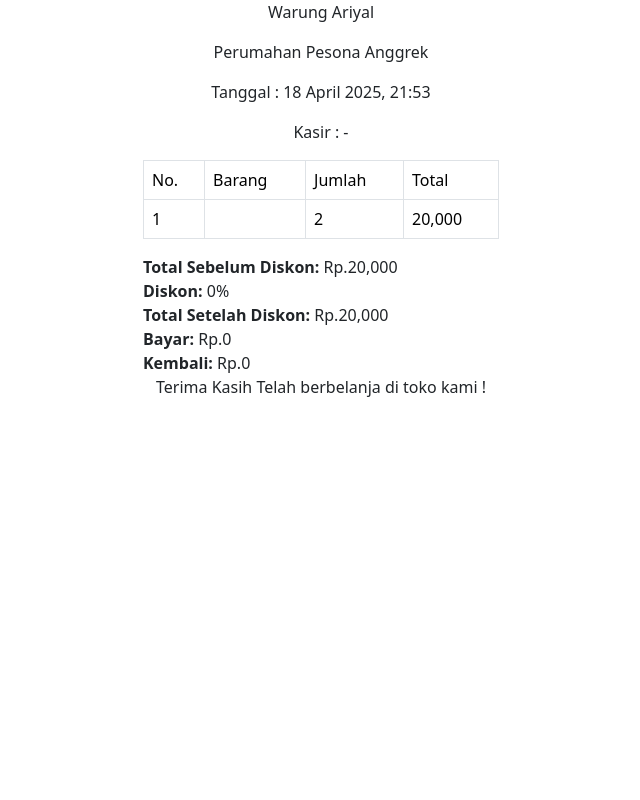
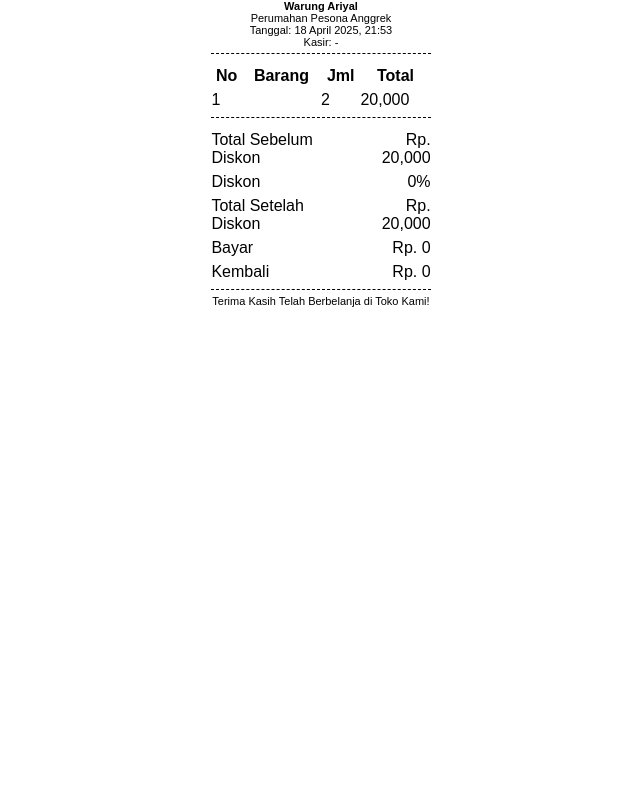
Before and after one commit to reyyxsu/kasir, a PHP site: page /print.php in a window 1280 px wide. Shown: the whole page, without its empty margins (319-959 px from the left). Run offline with PHP 8.4, Linux system fonts and the light colour scheme; a user stored in the database is signed in; data comes from the database, SQL or seed files in the repository; data that the repository does not hold is empty; some libraries are stand-ins or nearby versions.

Commit message:
revisi tampilan print

```diff
--- a/print.php
+++ b/print.php
@@ -1,7 +1,45 @@
+<html>
+<head>
+    <title>Struk Pembelian</title>
+		<style>
+		body {
+			font-family: Arial, sans-serif;
+			font-size: 11px;
+			width: 58mm;
+			margin: auto;
+		}
+		.text-center {
+			text-align: center;
+		}
+		table {
+			width: 100%;
+			border-collapse: collapse;
+			margin-top: 10px;
+		}
+		td, th {
+			padding: 3px 0;
+		}
+		.line {
+			border-bottom: 1px dashed #000;
+			margin: 5px 0;
+		}
+		.totals {
+			margin-top: 10px;
+		}
+		@media print {
+			body {
+                width: auto;
+                margin: 0;
+            }
+		}
+	</style>
+
+		</head>
+		<body onload="window.print()">
 		<?php
 		@ob_start();
 		session_start();
-if(!empty($_SESSION['admin'])){ }else{
+		if (!empty($_SESSION['admin'])) {} else {
 			echo '<script>window.location="login.php";</script>';
 			exit;
 		}
@@ -9,41 +47,36 @@ require 'koneksi.php';
 		include $view;
 		$lihat = new view($config);
 
-// AMANKAN DATA
 		$toko = $lihat->toko() ?: ['nama_toko' => '-', 'alamat_toko' => '-'];
 		$hsl = $lihat->penjualan() ?: [];
 
+		$total_sebelum_diskon = 0;
+		$total_setelah_diskon = 0;
 		?>
-<html>
-<head>
-	<title>print</title>
-	<link rel="stylesheet" href="assets/css/bootstrap.css">
-</head>
-<body>
-<script>window.print();</script>
-<div class="container">
-	<div class="row">
-		<div class="col-sm-4"></div>
-		<div class="col-sm-4">
-			<center>
-				<p><?php echo $toko['nama_toko']; ?></p>
-				<p><?php echo $toko['alamat_toko']; ?></p>
-				<p>Tanggal : <?php echo date("j F Y, G:i"); ?></p>
-				<p>Kasir : <?php echo htmlentities($_GET['nm_member'] ?? '-'); ?></p>
-			</center>
-			<table class="table table-bordered" style="width:100%;">
+
+		<div class="text-center">
+			<strong><?php echo $toko['nama_toko']; ?></strong><br>
+			<?php echo $toko['alamat_toko']; ?><br>
+			Tanggal: <?php echo date("j F Y, G:i"); ?><br>
+			Kasir: <?php echo htmlentities($_GET['nm_member'] ?? '-'); ?>
+		</div>
+
+		<div class="line"></div>
+
+		<table>
+			<thead>
 				<tr>
-					<td>No.</td>
-					<td>Barang</td>
-					<td>Jumlah</td>
-					<td>Total</td>
+					<th>No</th>
+					<th>Barang</th>
+					<th>Jml</th>
+					<th>Total</th>
 				</tr>
+			</thead>
+			<tbody>
 				<?php
 				$no = 1;
-				$total_sebelum_diskon = 0;
-				$total_setelah_diskon = 0;
 				foreach ($hsl as $isi) {
-					$diskon = isset($isi['diskon']) ? $isi['diskon'] : 0;
+					$diskon = $isi['diskon'] ?? 0;
 					$harga_sebelum = $isi['total'];
 					$harga_setelah = $harga_sebelum - ($diskon / 100 * $harga_sebelum);
 					$total_sebelum_diskon += $harga_sebelum;
@@ -56,22 +89,41 @@ $hsl = $lihat->penjualan() ?: [];
 					<td><?php echo number_format($isi['total']); ?></td>
 				</tr>
 				<?php } ?>
+			</tbody>
 		</table>
 
-			<div class="pull-right">
-			<b>Total Sebelum Diskon:</b> Rp.<?php echo number_format($total_sebelum_diskon); ?><br/>
-			<b>Diskon:</b> <?php echo ($_GET['diskon'] ?? 0); ?>%<br/>
-			<b>Total Setelah Diskon:</b> Rp.<?php echo number_format($_GET['total_akhir'] ?? $total_setelah_diskon); ?><br/>
-			<b>Bayar:</b> Rp.<?php echo number_format($_GET['bayar'] ?? 0); ?><br/>
-			<b>Kembali:</b> Rp.<?php echo number_format($_GET['kembali'] ?? 0); ?>
+		<div class="line"></div>
+
+		<div class="totals">
+			<table>
+				<tr>
+					<td>Total Sebelum Diskon</td>
+					<td align="right">Rp. <?php echo number_format($total_sebelum_diskon); ?></td>
+				</tr>
+				<tr>
+					<td>Diskon</td>
+					<td align="right"><?php echo ($_GET['diskon'] ?? 0); ?>%</td>
+				</tr>
+				<tr>
+					<td>Total Setelah Diskon</td>
+					<td align="right">Rp. <?php echo number_format($_GET['total_akhir'] ?? $total_setelah_diskon); ?></td>
+				</tr>
+				<tr>
+					<td>Bayar</td>
+					<td align="right">Rp. <?php echo number_format($_GET['bayar'] ?? 0); ?></td>
+				</tr>
+				<tr>
+					<td>Kembali</td>
+					<td align="right">Rp. <?php echo number_format($_GET['kembali'] ?? 0); ?></td>
+				</tr>
+			</table>
 		</div>
-			<div class="clearfix"></div>
-			<center>
-				<p>Terima Kasih Telah berbelanja di toko kami !</p>
-			</center>
+
+		<div class="line"></div>
+
+		<div class="text-center">
+			Terima Kasih Telah Berbelanja di Toko Kami!
 		</div>
-		<div class="col-sm-4"></div>
-	</div>
-</div>
+
 		</body>
 		</html>
```
Lines whose indentation alone changed are shown as unchanged.
